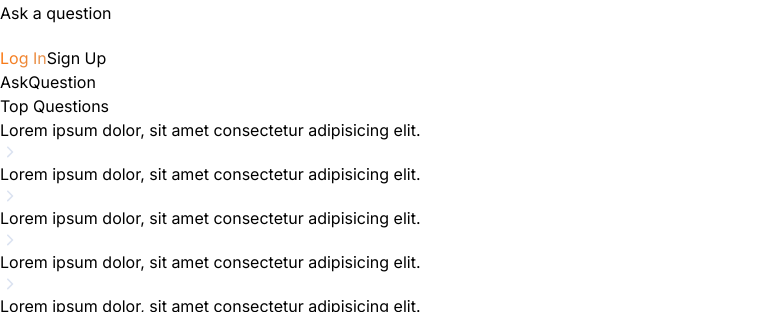
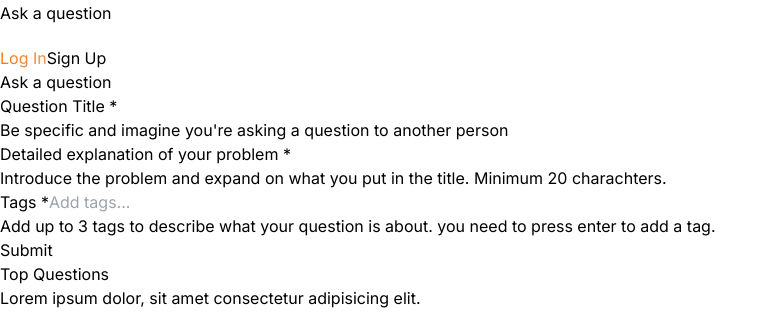
Before and after one commit to ae-mhd/dev_flow_nextjs, a Next.js app: page /ask-question in a window 1280 px wide. Shown: the part 437-749 px from the top of the page, without its empty margins (0-773 px from the left). Built offline with nearby package versions, Linux system fonts and the light colour scheme; no server answers.

Commit message:
add question form Comp

```diff
--- a/app/(root)/ask-question/page.tsx
+++ b/app/(root)/ask-question/page.tsx
@@ -1,7 +1,15 @@
+import Question from "@/components/forms/Question";
 import React from "react";
 
-const AskQuestion = () => {
-  return <div>AskQuestion</div>;
+const Page = () => {
+  return (
+    <div>
+      <div className="h1-bold text-dark100_light900">Ask a question</div>
+      <div className="mt-9">
+        <Question />
+      </div>
+    </div>
+  );
 };
 
-export default AskQuestion;
+export default Page;
--- /dev/null
+++ b/components/forms/Question.tsx
@@ -0,0 +1,112 @@
+"use client";
+
+import { zodResolver } from "@hookform/resolvers/zod";
+import { useForm } from "react-hook-form";
+import * as z from "zod";
+import {
+  Form,
+  FormControl,
+  FormDescription,
+  FormField,
+  FormItem,
+  FormLabel,
+  FormMessage,
+} from "@/components/ui/form";
+import { Input } from "@/components/ui/input";
+import { Button } from "../ui/button";
+import { QuestionsSchema } from "@/lib/validations";
+
+const Question = () => {
+  // 1. Define your form.
+  const form = useForm<z.infer<typeof QuestionsSchema>>({
+    resolver: zodResolver(QuestionsSchema),
+    defaultValues: {
+      title: "",
+      explanation: "",
+      tags: [],
+    },
+  });
+
+  function onSubmit(values: z.infer<typeof QuestionsSchema>) {
+    console.log(values);
+  }
+  return (
+    <div>
+      <Form {...form}>
+        <form
+          onSubmit={form.handleSubmit(onSubmit)}
+          className="flex w-full flex-col gap-10"
+        >
+          <FormField
+            control={form.control}
+            name="title"
+            render={({ field }) => (
+              <FormItem className="flex w-full flex-col">
+                <FormLabel className="paragraph-semibold text-dark400_light800">
+                  Question Title <span className="text-primary-500">*</span>
+                </FormLabel>
+                <FormControl className="mt-3.5">
+                  <Input
+                    className="no-focus paragraph-regular background-light900_dark300 light-border-2 text-dark300_light700 min-h-[65px]"
+                    {...field}
+                  />
+                </FormControl>
+                <FormDescription className="body-regular mt-2.5 text-light-500">
+                  Be specific and imagine you&apos;re asking a question to
+                  another person
+                </FormDescription>
+                <FormMessage className="text-red-500" />
+              </FormItem>
+            )}
+          />
+          <FormField
+            control={form.control}
+            name="explanation"
+            render={({ field }) => (
+              <FormItem className="flex w-full flex-col gap-3">
+                <FormLabel className="paragraph-semibold text-dark400_light800">
+                  Detailed explanation of your problem{" "}
+                  <span className="text-primary-500">*</span>
+                </FormLabel>
+                <FormControl className="mt-3.5">
+                  {/* Todo: add on Editor component */}
+                </FormControl>
+                <FormDescription className="body-regular mt-2.5 text-light-500">
+                  Introduce the problem and expand on what you put in the title.
+                  Minimum 20 charachters.
+                </FormDescription>
+                <FormMessage className="text-red-500" />
+              </FormItem>
+            )}
+          />
+          <FormField
+            control={form.control}
+            name="tags"
+            render={({ field }) => (
+              <FormItem className="flex w-full flex-col">
+                <FormLabel className="paragraph-semibold text-dark400_light800">
+                  Tags <span className="text-primary-500">*</span>
+                </FormLabel>
+                <FormControl className="mt-3.5">
+                  <Input
+                    className="no-focus paragraph-regular background-light900_dark300 light-border-2 text-dark300_light700 min-h-[65px]"
+                    placeholder="Add tags..."
+                    {...field}
+                  />
+                </FormControl>
+                <FormDescription className="body-regular mt-2.5 text-light-500">
+                  Add up to 3 tags to describe what your question is about. you
+                  need to press enter to add a tag.
+                </FormDescription>
+                <FormMessage className="text-red-500" />
+              </FormItem>
+            )}
+          />
+          <Button type="submit">Submit</Button>
+        </form>
+      </Form>
+    </div>
+  );
+};
+
+export default Question;
--- /dev/null
+++ b/components/ui/form.tsx
@@ -0,0 +1,176 @@
+import * as React from "react"
+import * as LabelPrimitive from "@radix-ui/react-label"
+import { Slot } from "@radix-ui/react-slot"
+import {
+  Controller,
+  ControllerProps,
+  FieldPath,
+  FieldValues,
+  FormProvider,
+  useFormContext,
+} from "react-hook-form"
+
+import { cn } from "@/lib/utils"
+import { Label } from "@/components/ui/label"
+
+const Form = FormProvider
+
+type FormFieldContextValue<
+  TFieldValues extends FieldValues = FieldValues,
+  TName extends FieldPath<TFieldValues> = FieldPath<TFieldValues>
+> = {
+  name: TName
+}
+
+const FormFieldContext = React.createContext<FormFieldContextValue>(
+  {} as FormFieldContextValue
+)
+
+const FormField = <
+  TFieldValues extends FieldValues = FieldValues,
+  TName extends FieldPath<TFieldValues> = FieldPath<TFieldValues>
+>({
+  ...props
+}: ControllerProps<TFieldValues, TName>) => {
+  return (
+    <FormFieldContext.Provider value={{ name: props.name }}>
+      <Controller {...props} />
+    </FormFieldContext.Provider>
+  )
+}
+
+const useFormField = () => {
+  const fieldContext = React.useContext(FormFieldContext)
+  const itemContext = React.useContext(FormItemContext)
+  const { getFieldState, formState } = useFormContext()
+
+  const fieldState = getFieldState(fieldContext.name, formState)
+
+  if (!fieldContext) {
+    throw new Error("useFormField should be used within <FormField>")
+  }
+
+  const { id } = itemContext
+
+  return {
+    id,
+    name: fieldContext.name,
+    formItemId: `${id}-form-item`,
+    formDescriptionId: `${id}-form-item-description`,
+    formMessageId: `${id}-form-item-message`,
+    ...fieldState,
+  }
+}
+
+type FormItemContextValue = {
+  id: string
+}
+
+const FormItemContext = React.createContext<FormItemContextValue>(
+  {} as FormItemContextValue
+)
+
+const FormItem = React.forwardRef<
+  HTMLDivElement,
+  React.HTMLAttributes<HTMLDivElement>
+>(({ className, ...props }, ref) => {
+  const id = React.useId()
+
+  return (
+    <FormItemContext.Provider value={{ id }}>
+      <div ref={ref} className={cn("space-y-2", className)} {...props} />
+    </FormItemContext.Provider>
+  )
+})
+FormItem.displayName = "FormItem"
+
+const FormLabel = React.forwardRef<
+  React.ElementRef<typeof LabelPrimitive.Root>,
+  React.ComponentPropsWithoutRef<typeof LabelPrimitive.Root>
+>(({ className, ...props }, ref) => {
+  const { error, formItemId } = useFormField()
+
+  return (
+    <Label
+      ref={ref}
+      className={cn(error && "text-destructive", className)}
+      htmlFor={formItemId}
+      {...props}
+    />
+  )
+})
+FormLabel.displayName = "FormLabel"
+
+const FormControl = React.forwardRef<
+  React.ElementRef<typeof Slot>,
+  React.ComponentPropsWithoutRef<typeof Slot>
+>(({ ...props }, ref) => {
+  const { error, formItemId, formDescriptionId, formMessageId } = useFormField()
+
+  return (
+    <Slot
+      ref={ref}
+      id={formItemId}
+      aria-describedby={
+        !error
+          ? `${formDescriptionId}`
+          : `${formDescriptionId} ${formMessageId}`
+      }
+      aria-invalid={!!error}
+      {...props}
+    />
+  )
+})
+FormControl.displayName = "FormControl"
+
+const FormDescription = React.forwardRef<
+  HTMLParagraphElement,
+  React.HTMLAttributes<HTMLParagraphElement>
+>(({ className, ...props }, ref) => {
+  const { formDescriptionId } = useFormField()
+
+  return (
+    <p
+      ref={ref}
+      id={formDescriptionId}
+      className={cn("text-sm text-muted-foreground", className)}
+      {...props}
+    />
+  )
+})
+FormDescription.displayName = "FormDescription"
+
+const FormMessage = React.forwardRef<
+  HTMLParagraphElement,
+  React.HTMLAttributes<HTMLParagraphElement>
+>(({ className, children, ...props }, ref) => {
+  const { error, formMessageId } = useFormField()
+  const body = error ? String(error?.message) : children
+
+  if (!body) {
+    return null
+  }
+
+  return (
+    <p
+      ref={ref}
+      id={formMessageId}
+      className={cn("text-sm font-medium text-destructive", className)}
+      {...props}
+    >
+      {body}
+    </p>
+  )
+})
+FormMessage.displayName = "FormMessage"
+
+export {
+  useFormField,
+  Form,
+  FormItem,
+  FormLabel,
+  FormControl,
+  FormDescription,
+  FormMessage,
+  FormField,
+}
--- /dev/null
+++ b/components/ui/label.tsx
@@ -0,0 +1,26 @@
+"use client"
+
+import * as React from "react"
+import * as LabelPrimitive from "@radix-ui/react-label"
+import { cva, type VariantProps } from "class-variance-authority"
+
+import { cn } from "@/lib/utils"
+
+const labelVariants = cva(
+  "text-sm font-medium leading-none peer-disabled:cursor-not-allowed peer-disabled:opacity-70"
+)
+
+const Label = React.forwardRef<
+  React.ElementRef<typeof LabelPrimitive.Root>,
+  React.ComponentPropsWithoutRef<typeof LabelPrimitive.Root> &
+    VariantProps<typeof labelVariants>
+>(({ className, ...props }, ref) => (
+  <LabelPrimitive.Root
+    ref={ref}
+    className={cn(labelVariants(), className)}
+    {...props}
+  />
+))
+Label.displayName = LabelPrimitive.Root.displayName
+
+export { Label }
--- /dev/null
+++ b/lib/validations.ts
@@ -0,0 +1,7 @@
+import * as z from "zod";
+
+export const QuestionsSchema = z.object({
+  title: z.string().min(5).max(130),
+  explanation: z.string().min(100),
+  tags: z.array(z.string().min(1).max(15)).min(1).max(3),
+});
--- a/package.json
+++ b/package.json
@@ -10,7 +10,9 @@
   },
   "dependencies": {
     "@clerk/nextjs": "^4.25.2",
+    "@hookform/resolvers": "^3.3.2",
     "@radix-ui/react-dialog": "^1.0.5",
+    "@radix-ui/react-label": "^2.0.2",
     "@radix-ui/react-menubar": "^1.0.4",
     "@radix-ui/react-select": "^2.0.0",
     "@radix-ui/react-slot": "^1.0.2",
@@ -25,8 +27,10 @@
     "prettier": "^3.0.3",
     "react": "latest",
     "react-dom": "latest",
+    "react-hook-form": "^7.49.0",
     "tailwind-merge": "^2.1.0",
-    "tailwindcss-animate": "^1.0.7"
+    "tailwindcss-animate": "^1.0.7",
+    "zod": "^3.22.4"
   },
   "devDependencies": {
     "@types/node": "latest",
```
Also changed, not shown: 1 other file (tests, documents, lock files or other folders).
